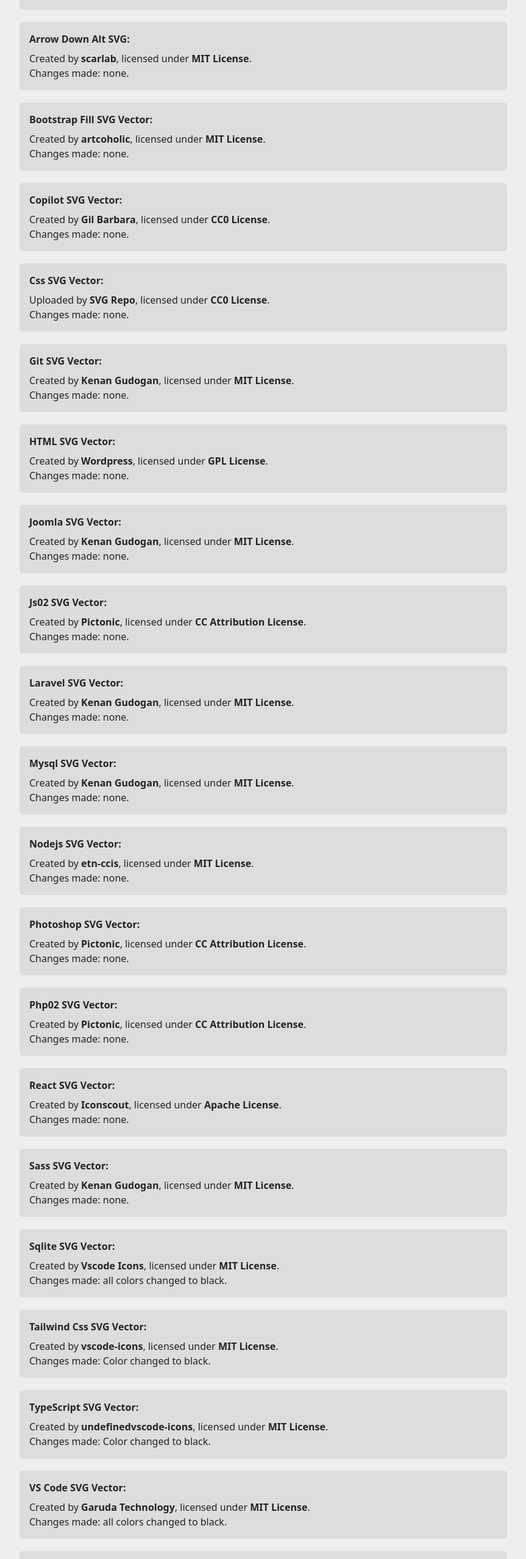
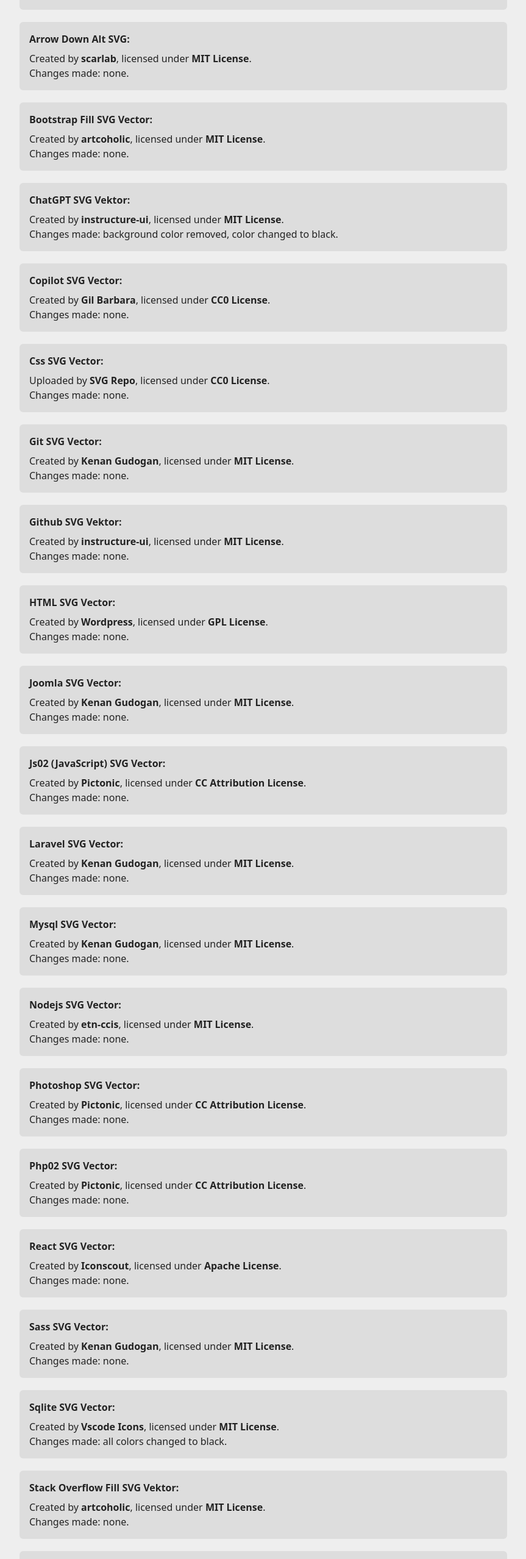
Before and after one commit to gabjuh/webdev-portfolio, a React (Vite) app: page /credits in a window 1280 px wide. Shown: the part 240-2797 px from the top of the page at 61% size, without its empty margins (208-1071 px from the left). Built offline with nearby package versions, Linux system fonts and the light colour scheme.

Commit message:
change some of the values

```diff
--- a/src/data/credits/credits.ts
+++ b/src/data/credits/credits.ts
@@ -81,7 +81,7 @@
     fieldName: 'VSCode'
   },
   {
-    name: 'Js02 SVG Vector',
+    name: 'Js02 (JavaScript) SVG Vector',
     nameLink: 'https://www.svgrepo.com/svg/508924/js02',
     author: 'Pictonic',
     authorLink: 'https://www.svgrepo.com/author/Pictonic/',
@@ -198,7 +198,7 @@
     license: 'CC0 License',
     licenseLink: 'https://raw.githubusercontent.com/gilbarbara/logos/master/LICENSE.txt',
     changes: 'none',
-    fieldName: 'Copilot'
+    fieldName: 'Github Copilot'
   },
   {
     name: 'Arrow Down Alt SVG',
@@ -210,6 +210,36 @@
     changes: 'none',
     fieldName: 'arrow down'
   },
+  {
+    name: 'Stack Overflow Fill SVG Vektor',
+    nameLink: 'https://www.svgrepo.com/svg/378465/stack-overflow-fill',
+    author: 'artcoholic',
+    authorLink: 'https://www.svgrepo.com/author/artcoholic/',
+    license: 'MIT License',
+    licenseLink: 'https://www.svgrepo.com/page/licensing#MIT',
+    changes: 'none',
+    fieldName: 'Stack Overflow'
+  },
+  {
+    name: 'Github SVG Vektor',
+    nameLink: 'https://www.svgrepo.com/svg/501576/github',
+    author: 'instructure-ui',
+    authorLink: 'https://www.svgrepo.com/author/instructure-ui/',
+    license: 'MIT License',
+    licenseLink: 'https://www.svgrepo.com/page/licensing#MIT',
+    changes: 'none',
+    fieldName: 'Github'
+  },
+  {
+    name: 'ChatGPT SVG Vektor',
+    nameLink: 'https://uxwing.com/chatgpt-icon/',
+    author: 'instructure-ui',
+    authorLink: 'https://www.svgrepo.com/author/instructure-ui/',
+    license: 'MIT License',
+    licenseLink: 'https://uxwing.com/license/',
+    changes: 'background color removed, color changed to black',
+    fieldName: 'ChatGPT'
+  },
 
 ];
 
```
